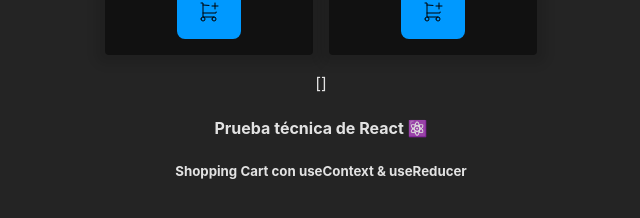
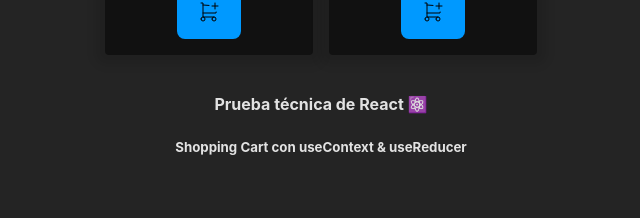
Before and after one commit to Zekret/react-carrito-compra, a React (Vite) app: page / in a window 1280 px wide. Shown: the part 1422-1640 px from the top of the page, without its empty margins (319-959 px from the left). Built offline with nearby package versions, Linux system fonts and the light colour scheme.

Commit message:
update: exports functions without 'default'

```diff
--- a/src/components/Cart.jsx
+++ b/src/components/Cart.jsx
@@ -2,7 +2,7 @@
 import { useId } from "react";
 import { CartIcon, ClearCartIcon } from "./Icons";
 
-export default function Cart() {
+export function Cart() {
   const cartCheckboxId = useId();
   return (
     <>
--- a/src/components/Filters.jsx
+++ b/src/components/Filters.jsx
@@ -1,5 +1,5 @@
-import { useId, useState } from "react";
-import useFilters from "../hooks/useFilters";
+import { useId } from "react";
+import { useFilters } from "../hooks/useFilters";
 import "./Filters.css";
 
 export function Filters() {
--- a/src/components/Footer.jsx
+++ b/src/components/Footer.jsx
@@ -1,12 +1,6 @@
-import { useCart } from "../hooks/useCart"
-
-export default function Footer() {
-  const { cart } = useCart()
+export function Footer() {
   return (
     <footer className='footer'>
-        {
-            JSON.stringify(cart, null, 2)
-        }
       <h4>Prueba técnica de React ⚛️</h4>
       <h5>Shopping Cart con useContext & useReducer</h5>
     </footer>
--- a/src/components/Products.jsx
+++ b/src/components/Products.jsx
@@ -2,7 +2,7 @@
 import { AddToCartIcon, RemoveFromCartIcon } from "./Icons";
 import "./Products.css";
 
-function Products({ products }) {
+export function Products({ products }) {
   const { addToCart, removeFromCart, cart } = useCart();
 
   const checkProductInCart = (product) => {
@@ -35,5 +35,3 @@
     </main>
   );
 }
-
-export default Products;
--- a/src/hooks/useFilters.js
+++ b/src/hooks/useFilters.js
@@ -1,7 +1,7 @@
 import { useContext } from "react";
 import { FiltersContext } from "../context/filters";
 
-export default function useFilters() {
+export function useFilters() {
   const { filters, setFilters } = useContext(FiltersContext);
 
   const filterProducts = (products) => {
```
Also changed, not shown: src/App.jsx (+6 -6 lines).
